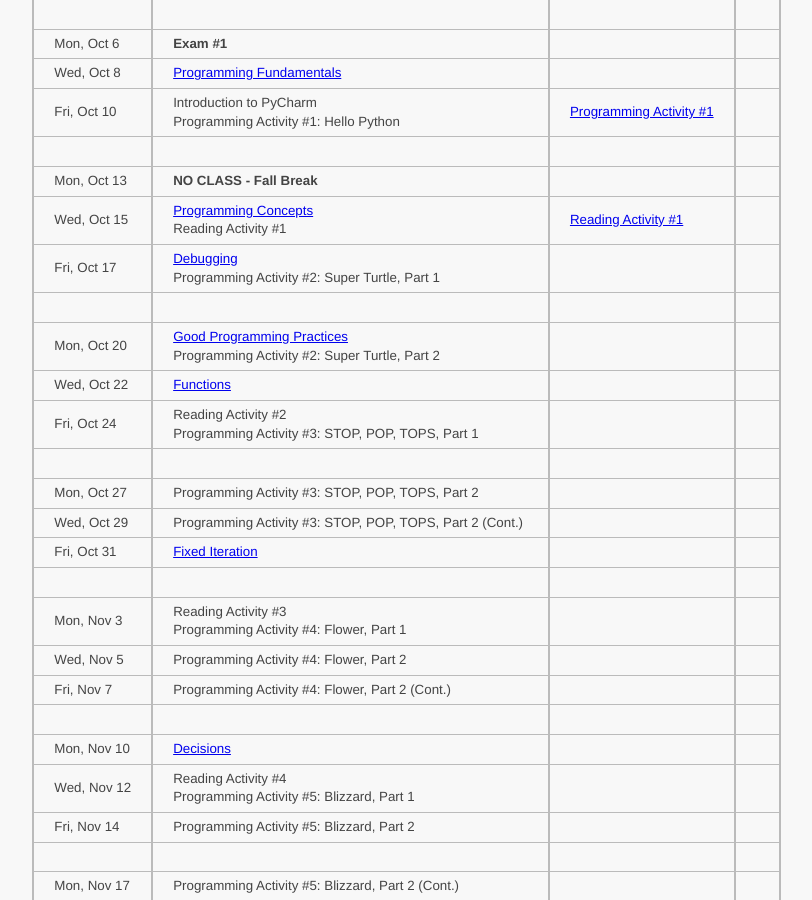
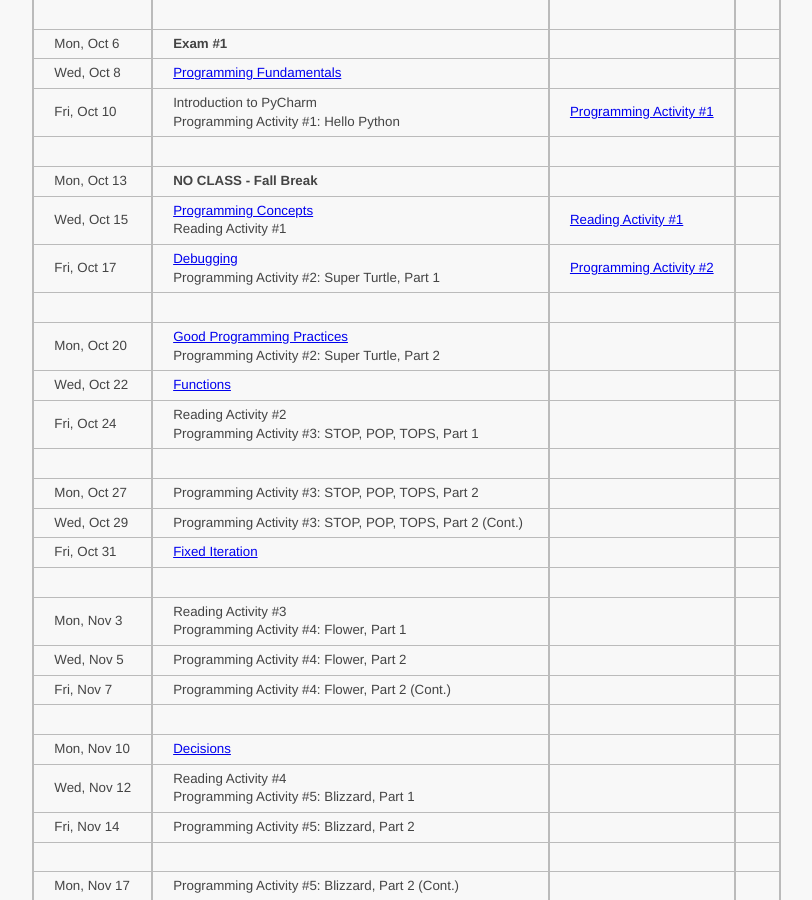
Before and after one commit to ycpcs/cs100-fall2014, a Jekyll site: the page built from schedule.md, in a window 1280 px wide and 900 px high, scrolled down 881 px. Shown: the whole window, without its empty margins (121-933 px from the left). Built offline with Jekyll 4.4.1, drawn with Linux system fonts in a browser that asks for light colours; Markdown is read by kramdown in place of the engine named in the settings.

Commit message:
Posted SW activity #2 to schedule

```diff
--- a/schedule.md
+++ b/schedule.md
@@ -40,7 +40,7 @@
 >|||
 >| Mon, Oct 13    |  **NO CLASS - Fall Break**                                                                           |                         |
 >| Wed, Oct 15    |  [Programming Concepts](lectures/SW_lecture2_programming_concepts.pdf)  <br>  Reading Activity #1    |  [Reading Activity #1](activities_sw/Reading_Activity1.pdf)  | <!-- Reading Activity #1 -->
->| Fri, Oct 17    |  [Debugging](lectures/SW_lecture3_program_debugging.pdf)  <br>  Programming Activity #2: Super Turtle, Part 1  |                  | <!-- Programming Activity #2 -->
+>| Fri, Oct 17    |  [Debugging](lectures/SW_lecture3_program_debugging.pdf)  <br>  Programming Activity #2: Super Turtle, Part 1  | [Programming Activity #2](activities_sw/Prog_Activity2.pdf) | <!-- Programming Activity #2 -->
 >|||
 >| Mon, Oct 20    |  [Good Programming Practices](lectures/SW_lecture4_good_programming_practices.pdf)  <br>  Programming Activity #2: Super Turtle, Part 2  |                         |
 >| Wed, Oct 22    |  [Functions](lectures/SW_lecture5_functions.pdf)                                                     |                         |
```
